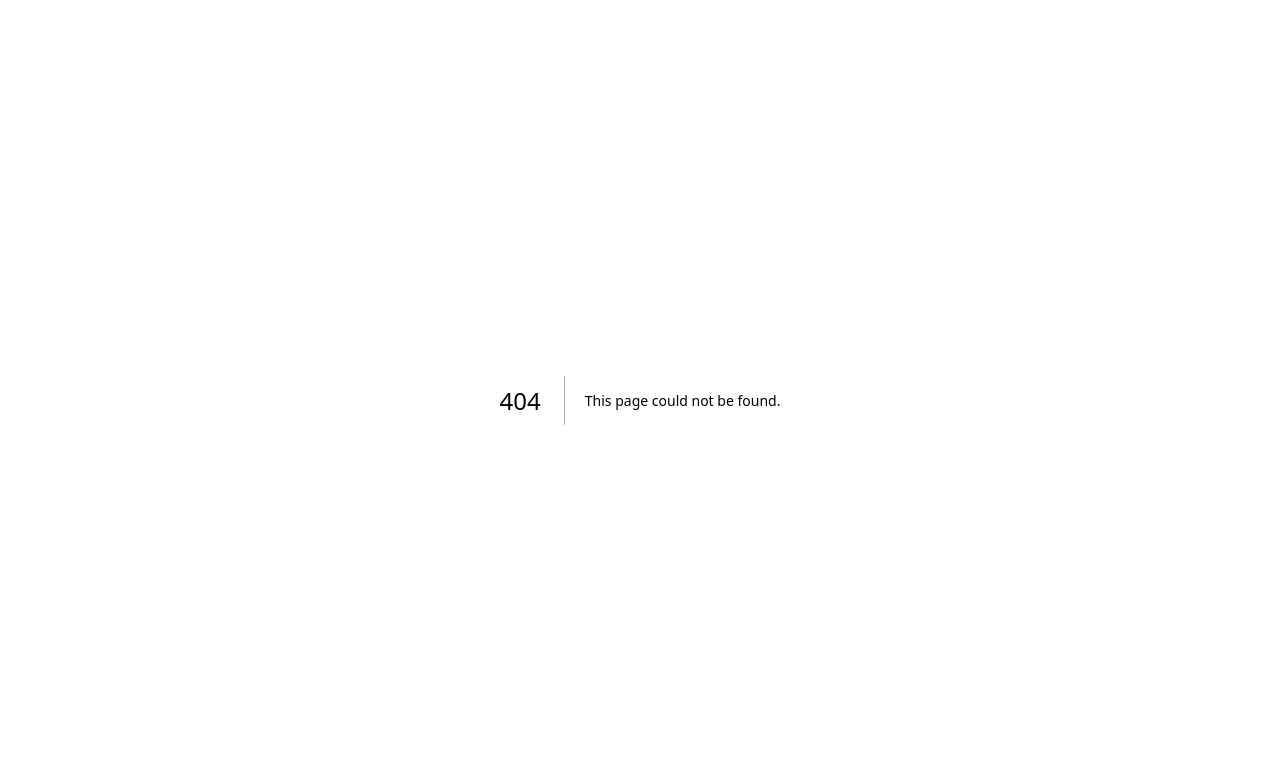
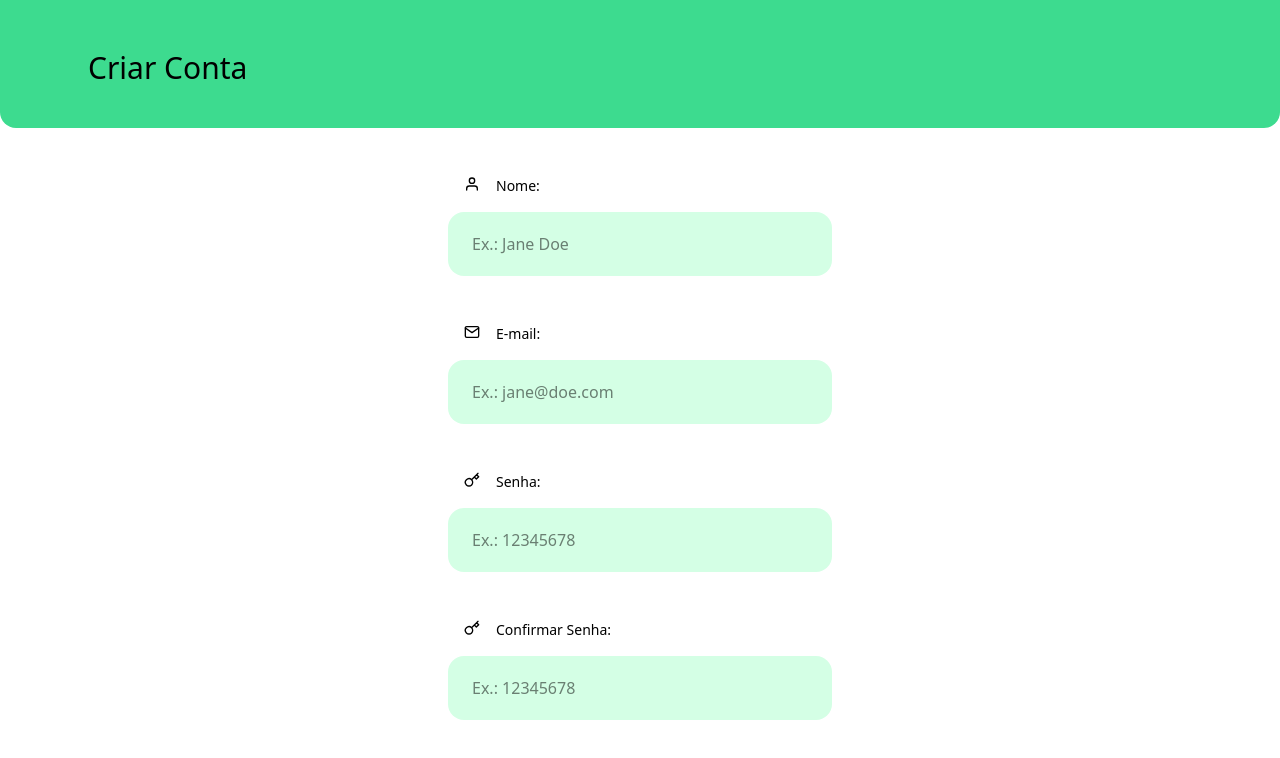
Before and after one commit to awlana04/lost-and-link-web, a Next.js app: page /signin/first-form in a window 1280 px wide. Before the commit this address had no page. Shown: the top 758 px of the page. Built offline with nearby package versions, Linux system fonts and the light colour scheme; no server answers.

Commit message:
💡 :FEAT [Create Account]: adds page

```diff
--- /dev/null
+++ b/src/app/signin/first-form/page.tsx
@@ -0,0 +1,5 @@
+import CreateAccountFirstFormPage from '@/src/pages/create-account-first-form-page';
+
+export default function CreateAccountFirstForm() {
+  return <CreateAccountFirstFormPage />;
+}
--- /dev/null
+++ b/src/pages/create-account-first-form-page.tsx
@@ -0,0 +1,164 @@
+'use client';
+
+import { useForm } from 'react-hook-form';
+import { useRouter } from 'next/navigation';
+import { FiKey, FiMail, FiUser } from 'react-icons/fi';
+import { zodResolver } from '@hookform/resolvers/zod';
+import { z } from 'zod';
+import {
+  createUserWithEmailAndPassword,
+  getAuth,
+  sendEmailVerification,
+  updateProfile,
+} from 'firebase/auth';
+
+import { app } from '../lib/firebase';
+
+import Button from '@/src/components/atoms/button';
+import Label from '@/src/components/molecules/label';
+import ScreenTitle from '@/src/components/molecules/screen-title';
+
+const schema = z
+  .object({
+    name: z
+      .string()
+      .min(3, 'O nome precisa ter no mínimo 3 caracteres')
+      .nonempty('O nome é um campo obrigatório!'),
+    email: z
+      .email('O email precisa ser válido')
+      .nonempty('O email é um campo obrigatório!'),
+    password: z
+      .string()
+      .min(8, 'A senha necessita ter no mínimo 8 caracteres!')
+      .nonempty('A senha é obrigatória!'),
+    confirmPassword: z.string().nonempty('Você precisa confirmar a senha!'),
+  })
+  .refine((data) => data.password === data.confirmPassword, {
+    message: 'As senhas não combinam!',
+    path: ['confirmPassword'],
+  });
+
+export default function CreateAccountFirstFormPage() {
+  const router = useRouter();
+
+  const {
+    register,
+    handleSubmit,
+    formState: { errors },
+  } = useForm({ resolver: zodResolver(schema) });
+
+  const handleNextStep = async (data: any) => {
+    const auth = getAuth(app);
+
+    await createUserWithEmailAndPassword(auth, data.email, data.password)
+      .then(async (e) => {
+        await updateProfile(e.user, {
+          displayName: data.name,
+        }).finally(async () => {
+          const user = {
+            name: e.user.displayName,
+            email: e.user.email,
+          };
+
+          await e.user.getIdToken().then((token) => {
+            document.cookie = `@lost-and-link:token=${token}`;
+            document.cookie = `@lost-and-link:user=${JSON.stringify(user)}`;
+          });
+
+          await sendEmailVerification(e.user);
+        });
+      })
+      .catch((error) => {
+        if (error.code === 'auth/email-already-in-use') {
+          console.log('That email address is already in use!');
+        }
+        if (error.code === 'auth/invalid-email') {
+          console.log('That email address is invalid!');
+        }
+        console.error(error);
+      })
+      .finally(() => {
+        router.push('/second-form');
+      });
+  };
+
+  return (
+    <div>
+      <ScreenTitle title='Criar Conta' />
+
+      <form
+        onSubmit={handleSubmit(handleNextStep)}
+        className='flex items-center justify-center mt-10 flex-col gap-10'
+      >
+        <div className='flex flex-col'>
+          <Label labelName='Nome:' icon={FiUser} />
+          <input
+            placeholder='Ex.: Jane Doe'
+            type='text'
+            data-errored={errors.name !== undefined}
+            {...register('name')}
+            className='border-2 rounded-2xl w-96 h-16 px-6 bg-lightGreen border-none data-[errored=true]:border-red-500 data-[errored=true]:text-red-500 data-[errored=true]:outline'
+          />
+
+          {errors.name && (
+            <p className='text-red-500 font-bold mt-4 ml-4'>
+              {errors.name.message}
+            </p>
+          )}
+        </div>
+
+        <div className='flex flex-col'>
+          <Label labelName='E-mail:' icon={FiMail} />
+          <input
+            placeholder='Ex.: jane@doe.com'
+            type='email'
+            {...register('email')}
+            className='border-2 rounded-2xl w-96 h-16 px-6 bg-lightGreen border-none data-[errored=true]:border-red-500 data-[errored=true]:text-red-500 data-[errored=true]:outline'
+          />
+
+          {errors.email && (
+            <p className='text-red-500 font-bold mt-4 ml-4'>
+              {errors.email.message}
+            </p>
+          )}
+        </div>
+
+        <div className='flex flex-col'>
+          <Label labelName='Senha:' icon={FiKey} />
+          <input
+            placeholder='Ex.: 12345678'
+            type='password'
+            {...register('password')}
+            className='border-2 rounded-2xl w-96 h-16 px-6 bg-lightGreen border-none data-[errored=true]:border-red-500 data-[errored=true]:text-red-500 data-[errored=true]:outline'
+          />
+
+          {errors.password && (
+            <p className='text-red-500 font-bold mt-4 ml-4'>
+              {errors.password.message}
+            </p>
+          )}
+        </div>
+
+        <div className='flex flex-col'>
+          <Label labelName='Confirmar Senha:' icon={FiKey} />
+          <input
+            placeholder='Ex.: 12345678'
+            type='password'
+            {...register('confirmPassword')}
+            className='border-2 rounded-2xl w-96 h-16 px-6 bg-lightGreen border-none data-[errored=true]:border-red-500 data-[errored=true]:text-red-500 data-[errored=true]:outline'
+          />
+
+          {errors.confirmPassword && (
+            <p className='text-red-500 font-bold mt-4 ml-4'>
+              {errors.confirmPassword.message}
+            </p>
+          )}
+        </div>
+
+        <div className='justify-center items-center flex mt-4'>
+          <Button text='Criar Conta' type='submit' />
+        </div>
+      </form>
+    </div>
+  );
+}
```
